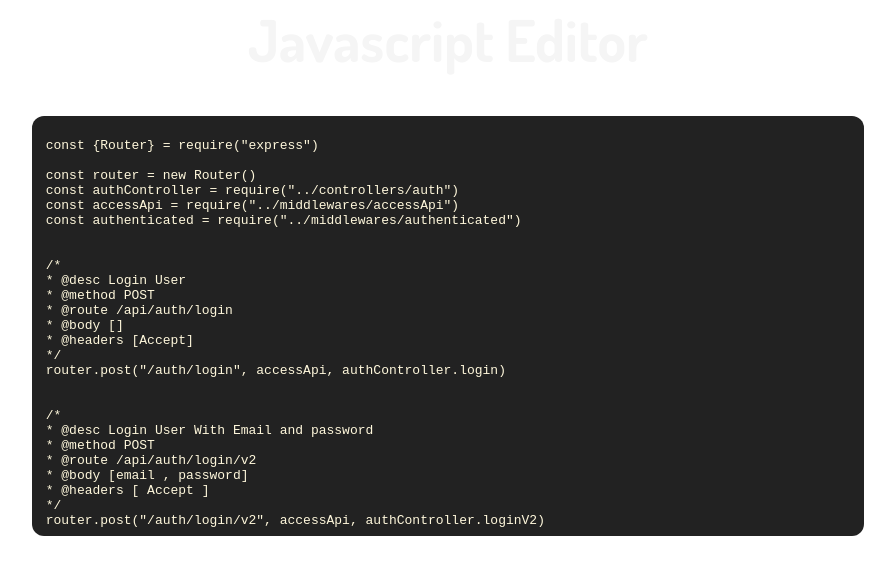
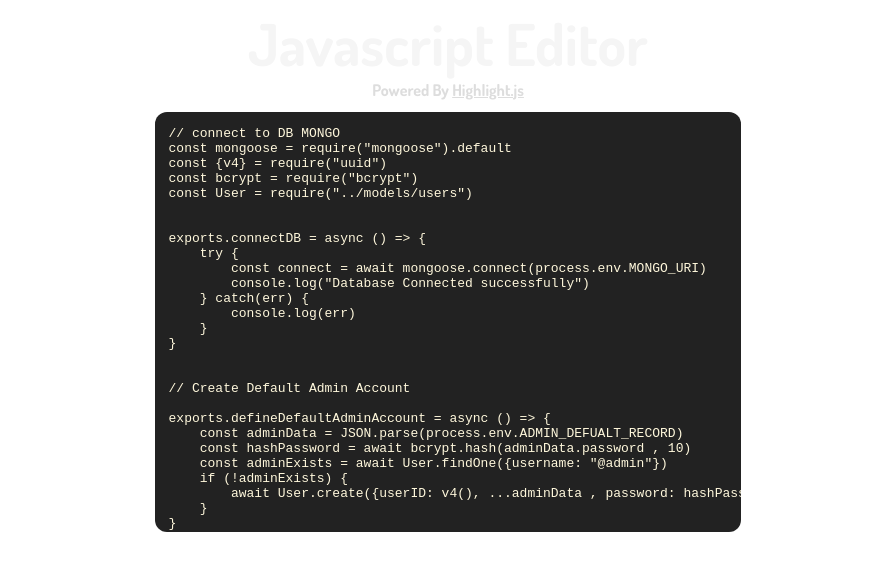
Before and after one commit to Ahmadheysami/javascript-hightlight, a website built with Vite: page index.html in a window 1280 px wide. Shown: the part 131-706 px from the top of the page, without its empty margins (192-1087 px from the left). Built offline with nearby package versions, Linux system fonts and the light colour scheme; a script that the page names is missing.

Commit message:
change content , theme

```diff
--- a/index.html
+++ b/index.html
@@ -13,57 +13,36 @@
 
 <div class="container">
     <h1>Javascript Editor</h1>
+    <p>Powered By <a href="https://highlightjs.org/" target="_blank">Highlight.js</a></p>
     <div class="code">
         <code>
-           <pre>const {Router} = require("express")
-
-const router = new Router()
-const authController = require("../controllers/auth")
-const accessApi = require("../middlewares/accessApi")
-const authenticated = require("../middlewares/authenticated")
+           <pre>// connect to DB MONGO
+const mongoose = require("mongoose").default
+const {v4} = require("uuid")
+const bcrypt = require("bcrypt")
+const User = require("../models/users")
 
 
-/*
-* @desc Login User
-* @method POST
-* @route /api/auth/login
-* @body []
-* @headers [Accept]
-*/
-router.post("/auth/login", accessApi, authController.login)
+exports.connectDB = async () => {
+    try {
+        const connect = await mongoose.connect(process.env.MONGO_URI)
+        console.log("Database Connected successfully")
+    } catch(err) {
+        console.log(err)
+    }
+}
 
 
-/*
-* @desc Login User With Email and password
-* @method POST
-* @route /api/auth/login/v2
-* @body [email , password]
-* @headers [ Accept ]
-*/
-router.post("/auth/login/v2", accessApi, authController.loginV2)
+// Create Default Admin Account
 
-
-/*
-* @desc Verify Otp Password
-* @method GET
-* @route /api/auth/verify
-* @body []
-* @headers [ Accept ]
-* @query [ otp , token ]
-*/
-router.get("/auth/verify", accessApi, authController.verify)
-
-/*
-* @desc Completion Information User Data
-* @method POST
-* @route /api/auth/completion-information
-* @body [ username ,fullname ,email ]
-* @headers [Accept]
-*/
-router.post("/auth/completion-information" , accessApi, authenticated.user ,  authController.completionInformation)
-
-module.exports = router
-        </pre>
+exports.defineDefaultAdminAccount = async () => {
+    const adminData = JSON.parse(process.env.ADMIN_DEFUALT_RECORD)
+    const hashPassword = await bcrypt.hash(adminData.password , 10)
+    const adminExists = await User.findOne({username: "@admin"})
+    if (!adminExists) {
+        await User.create({userID: v4(), ...adminData , password: hashPassword})
+    }
+}</pre>
         </code>
     </div>
 </div>
--- a/main.js
+++ b/main.js
@@ -2,20 +2,15 @@ import hljs from "highlight.js";
 
 // css
 import "./src/css/main.css";
-import "highlight.js/styles/stackoverflow-dark.css";
+import "highlight.js/styles/tokyo-night-dark.css";
 // init bg gradient
 var gradient = new Gradient();
 gradient.initGradient("#canvas");
 
-// hightlight js
-// document.querySelector(".code code").innerHTML = hljs.highlightAuto(
-//   document.querySelector(".code code ").innerHTML
-// ).value;
-
 document.querySelector(".code code pre").innerHTML = hljs.highlight(
   document.querySelector(".code code pre").innerHTML,
   {
-    language: "javascript",
-    ignoreIllegals: false,
+    language: "js",
+    // ignoreIllegal    s: false,
   }
 ).value;
--- a/src/scss/modules/_base.scss
+++ b/src/scss/modules/_base.scss
@@ -24,9 +24,9 @@ canvas#canvas {
   width: 100%;
   height: 80%;
   transform: rotate(-12deg) scale(2) translateY(-28%);
-  --gradient-color-1: #79ffda;
-  --gradient-color-2: #0ba5d9;
-  --gradient-color-3: #540b53;
-  --gradient-color-4: #680063;
+  --gradient-color-1: #464646;
+  --gradient-color-2: #a04848;
+  --gradient-color-3: #1e1e1e;
+  --gradient-color-4: #472323;
   --gradient-speed: 0.000006;
 }
--- a/src/scss/modules/_hightlight.scss
+++ b/src/scss/modules/_hightlight.scss
@@ -3,17 +3,26 @@
         font-size: 3.6rem;
         text-align: center;
         color: #f5f5f5;
-        margin-bottom: 40px;
+        // margin-bottom: 40px;
         // background: linear-gradient(90deg , rgb(66, 232, 66) ,rgb(0, 86, 0) , rgb(54, 244, 54));
         // -webkit-background-clip: text;
         // -webkit-text-fill-color: transparent;;
+    }
+    & > p {
+        color: #ddd;
+        text-align: center;
+        margin-bottom: 12px;
+
+        & a {
+            color: #ddd;
+        }
     }
 }
 
 .code {
     background: #222;
     width: 90%;
-    padding: 22px 14px 14px 14px;
+    padding: 14px;
     border-radius: 12px;
     max-height: 420px;
     overflow-y: auto;
```
Also changed, not shown: src/css/main.css, 1 other file.
